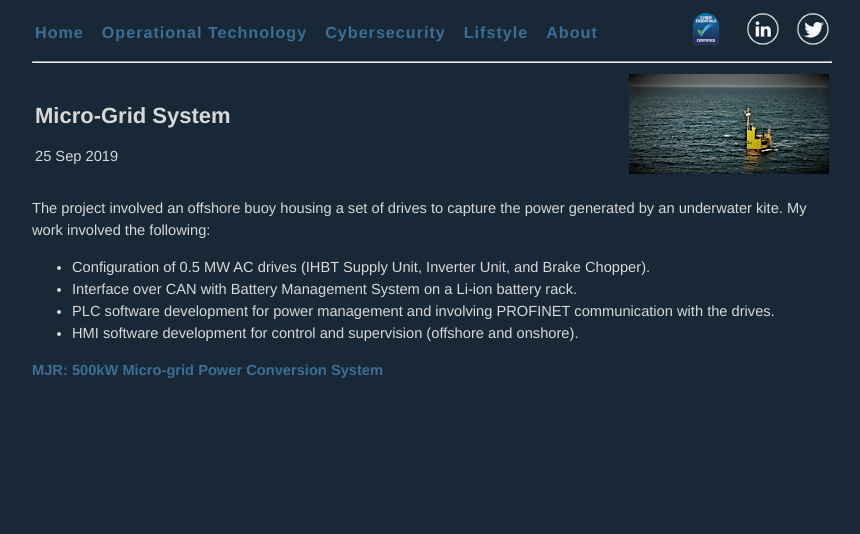
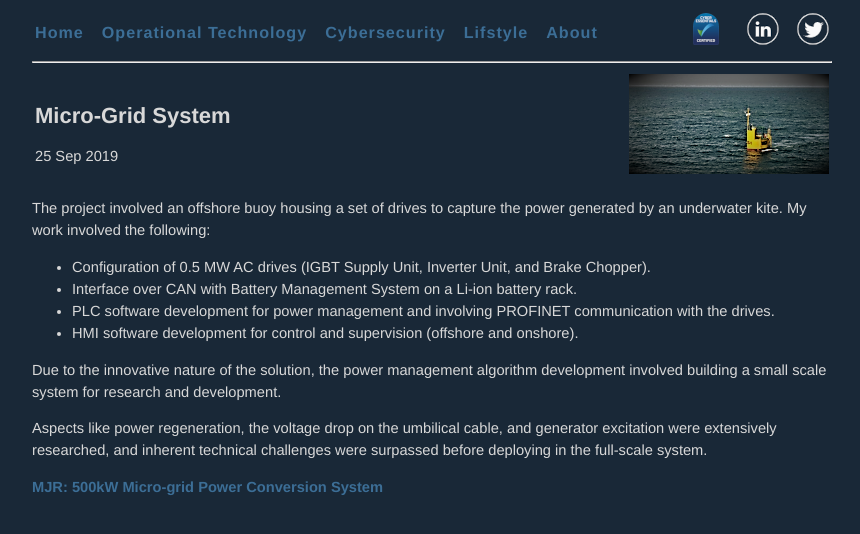
Before and after one commit to hardpath/hardpath.github.io, a Jekyll site: the page built from _posts/2019-09-25-MicroGrid-System.md, in a window 1280 px wide. Shown: the top 534 px of the page, without its empty margins (208-1068 px from the left). Built offline with Jekyll 4.4.1, drawn with Linux system fonts in a browser that asks for light colours.

Commit message:
Micro-grid project revised

```diff
--- a/_posts/2019-09-25-MicroGrid-System.md
+++ b/_posts/2019-09-25-MicroGrid-System.md
@@ -12,10 +12,13 @@ abstract: >
 
 The project involved an offshore buoy housing a set of drives to capture the power generated by an underwater kite. My work involved the following:
 
-- Configuration of 0.5 MW AC drives (IHBT Supply Unit, Inverter Unit, and Brake Chopper).
+- Configuration of 0.5 MW AC drives (IGBT Supply Unit, Inverter Unit, and Brake Chopper).
 - Interface over CAN with Battery Management System on a Li-ion battery rack.
 - PLC software development for power management and involving PROFINET communication with the drives.
 - HMI software development for control and supervision (offshore and onshore).
 
+Due to the innovative nature of the solution, the power management algorithm development involved building a small scale system for research and development.
+
+Aspects like power regeneration, the voltage drop on the umbilical cable, and generator excitation were extensively researched, and inherent technical challenges were surpassed before deploying in the full-scale system.
 
 [MJR: 500kW Micro-grid Power Conversion System](https://www.mjrpower.com/projects/500kw-micro-grid-power-conversion-system/)
```
